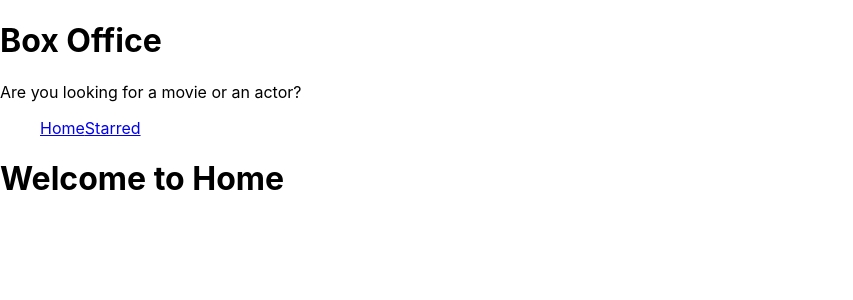
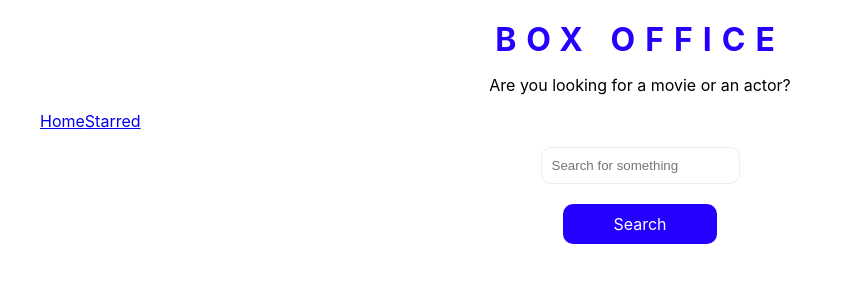
Before and after one commit to Obaadz/box-office, a React (Create React App) app: page / in a window 1280 px wide. Shown: the top 300 px of the page, without its empty margins (0-853 px from the left). Built offline with nearby package versions, Linux system fonts and the light colour scheme.

Commit message:
added Search input & Search Button

```diff
--- a/package.json
+++ b/package.json
@@ -11,6 +11,7 @@
     "react-router": "^6.3.0",
     "react-router-dom": "^6.3.0",
     "react-scripts": "5.0.1",
+    "styled-components": "^5.3.5",
     "web-vitals": "^2.1.4"
   },
   "scripts": {
--- a/src/components/NavBar.js
+++ b/src/components/NavBar.js
@@ -5,6 +5,7 @@ const pages = [
   { id: 1, path: '/', text: 'Home' },
   { id: 2, path: '/starred', text: 'Starred' },
 ];
+
 const pagesList = pages.map(({ id, path, text }) => (
   <Link key={id} to={path}>
     {text}
--- /dev/null
+++ b/src/components/Search.js
@@ -0,0 +1,50 @@
+import React, { useState } from 'react';
+import styled from 'styled-components';
+
+const StyledSearch = styled.div`
+  display: flex;
+  flex-direction: column;
+  align-items: center;
+`;
+
+const StyledInput = styled.input`
+  padding: 10px;
+  border: 1px solid #eee;
+  border-radius: 10px;
+`;
+
+const StyledBtn = styled.div`
+  width: max-content;
+  padding: 10px 50px;
+  margin-top: 20px;
+  color: #fff;
+  background-color: #2401fe;
+  border-radius: 10px;
+  cursor: pointer;
+`;
+
+const Search = () => {
+  const [search, setSearch] = useState('');
+
+  function handleChange(e) {
+    setSearch(e.target.value);
+  }
+
+  function handleClick() {
+    console.log('clicked');
+  }
+
+  return (
+    <StyledSearch>
+      <StyledInput
+        type="text"
+        placeholder="Search for something"
+        value={search}
+        onChange={handleChange}
+      />
+      <StyledBtn onClick={handleClick}>Search</StyledBtn>
+    </StyledSearch>
+  );
+};
+
+export default Search;
--- a/src/components/Title.js
+++ b/src/components/Title.js
@@ -1,11 +1,23 @@
 import React from 'react';
+import styled from 'styled-components';
+
+const StyledTitle = styled.div`
+  text-align: center;
+`;
+
+const StyledH1 = styled.h1`
+  color: rgb(36, 0, 255);
+  letter-spacing: 10px;
+  text-transform: uppercase;
+  margin: 20px 0px 10px;
+`;
 
 const Title = () => {
   return (
-    <div className="title">
-      <h1>Box Office</h1>
+    <StyledTitle>
+      <StyledH1>Box Office</StyledH1>
       <p>Are you looking for a movie or an actor?</p>
-    </div>
+    </StyledTitle>
   );
 };
 
--- a/src/index.css
+++ b/src/index.css
@@ -11,3 +11,7 @@ code {
   font-family: source-code-pro, Menlo, Monaco, Consolas, 'Courier New',
     monospace;
 }
+
+input:focus {
+  outline: none;
+}
--- a/src/pages/Home.js
+++ b/src/pages/Home.js
@@ -1,10 +1,12 @@
 import React from 'react';
+import Search from '../components/Search';
 import MainPageLayout from '../layouts/MainPageLayout';
 
 const Home = () => {
   return (
     <MainPageLayout>
-      <h1>Welcome to Home</h1>
+      <Search />
+      {/* <Result of search /> */}
     </MainPageLayout>
   );
 };
```
Also changed, not shown: 1 other file (tests, documents, lock files or other folders).
